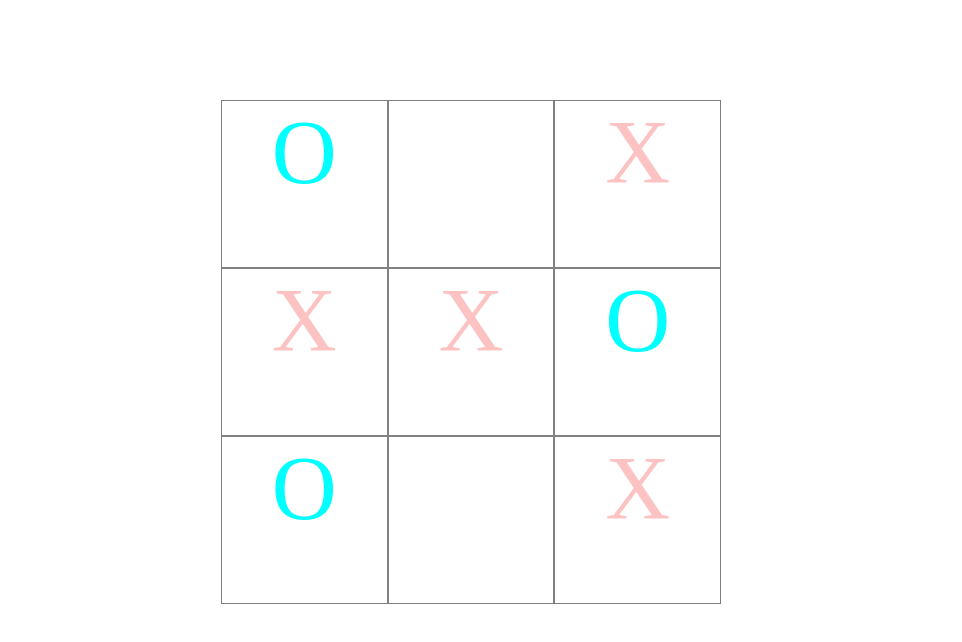
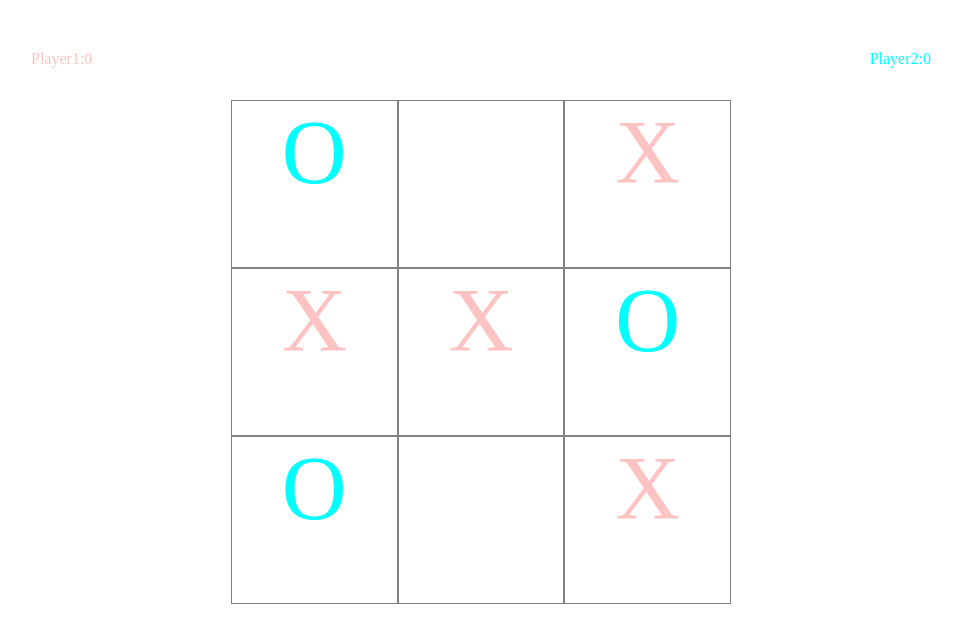
Before and after one commit to e4u24ng/Tictac-Toe, a plain HTML site: page index.html in a window 1280 px wide. Shown: the whole page, without its empty margins (169-1131 px from the left). Drawn offline with Linux system fonts and the light colour scheme.

Commit message:
added player scores, marginalized the project

```diff
--- a/index.css
+++ b/index.css
@@ -1,4 +1,22 @@
 body {
+    margin-left: 200px;
+    width: 900px;
+    height: 900px;
+}
+
+
+.player1 {
+    color: rgba(248, 0, 0, 0.241);
+    float: left;
+}
+
+.player2 {
+    color: aqua;
+    float: right;
+}
+
+
+.div-body {
     background: white;
     height: 500px;
     width: 500px;
--- a/index.html
+++ b/index.html
@@ -10,6 +10,12 @@
 </head>
 
 <body>
+    <div>
+        <span class="player1">Player1:0</span>
+        <span class="player2">Player2:0</span>
+    </div>
+
+    <div class="div-body">
         <div class="main-div">
             <div class="box-div1"> <span class="o">O</span> </div>
             <div class="box-div2"></div>
@@ -25,6 +31,7 @@
             <div class="box-div2"></div>
             <div class="box-div3"> <span class="x">X</span> </div>
         </div>
+    </div>
 
 </body>
 
```
Lines whose indentation alone changed are shown as unchanged.
